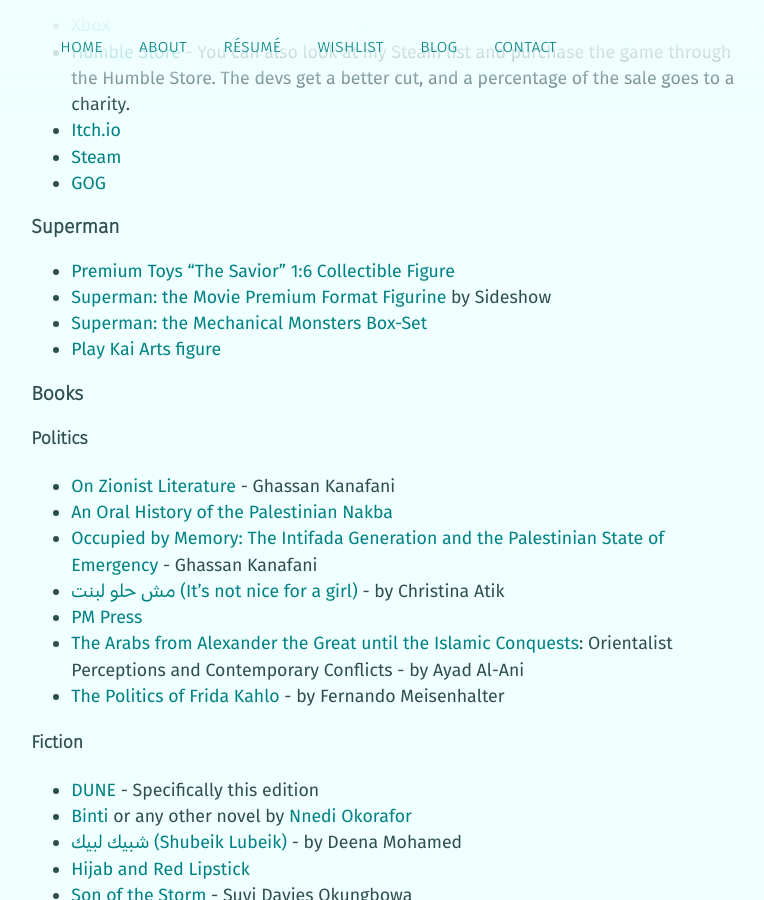
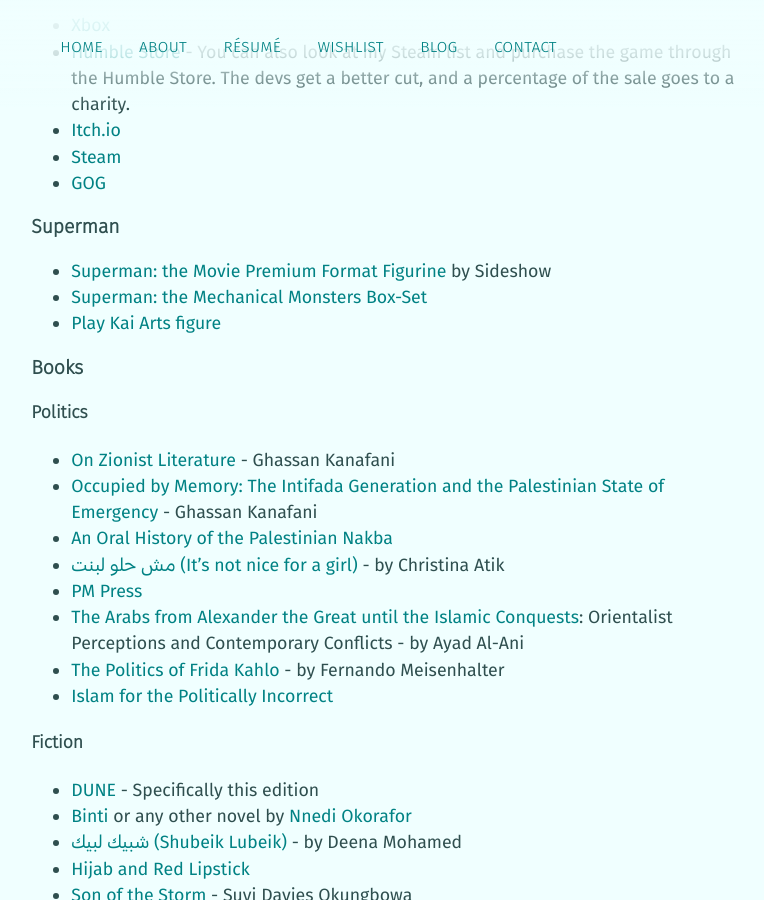
Before and after one commit to mstfacmly/mstfacmly.github.io, a Jekyll site: the page built from wishlist.md, in a window 1280 px wide and 900 px high, scrolled down 737 px. Shown: the whole window, without its empty margins (148-912 px from the left). Built offline with Jekyll 4.4.1, drawn with Linux system fonts in a browser that asks for light colours; nearby versions of some CDN libraries; a script that is not in the unit is left out; some of the changed lines change nothing that is shown.

Commit message:
update wishlist

```diff
--- a/wishlist.md
+++ b/wishlist.md
@@ -35,7 +35,6 @@
 * [GOG](https://www.gog.com/u/mchamli/wishlist)
 
 ### Superman
-* [Premium Toys "The Savior" 1:6 Collectible Figure](https://www.toyswonderland.com/product/premium-toys-the-savior-16-collectible-figure/)
 * [Superman: the Movie Premium Format Figurine](https://www.sideshow.com/collectibles/dc-comics-superman-the-movie-sideshow-collectibles-300759) by Sideshow
 * [Superman: the Mechanical Monsters Box-Set](https://www.bigbadtoystore.com/Product/VariationDetails/157966)
 * [Play Kai Arts figure](https://www.imaginationhobby.com/en/dc-comics-variant-no-6-superman-9-inch-action-figure-play-arts-kai-square-enix-product-opened-sold-in-store-en.html)
@@ -44,15 +43,13 @@
 
 #### Politics
 * [On Zionist Literature](https://www.ebb-magazine.com/books/p/on-zionist-literature) - Ghassan Kanafani
+* [Occupied by Memory: The Intifada Generation and the Palestinian State of Emergency](https://mtlshop.drawnandquarterly.com/?q=h.reports.iv&eisbn=DPbziv2lOhv9A4uw8W-2Ew) - Ghassan Kanafani
 * [An Oral History of the Palestinian Nakba](https://www.zedbooks.net/shop/book/an-oral-history-of-the-palestinian-nakba/)
-* [Occupied by Memory: The Intifada Generation and the Palestinian State of Emergency](https://mtlshop.drawnandquarterly.com/?q=h.reports.iv&eisbn=DPbziv2lOhv9A4uw8W-2Ew) - Ghassan Kanafani
 * [مش حلو لبنت (It’s not nice for a girl)](https://maamoulpress.com/It-s-Not-Nice-For-a-Girl-by-Christina-Atik) - by Christina Atik
 * [PM Press](pmpress.org)
 * [The Arabs from Alexander the Great until the Islamic Conquests](https://www.jadaliyya.com/Details/43125/Ayad-Al-Ani,-The-Arabs-from-Alexander-the-Great-until-the-Islamic-Conquests-Orientalist-Perceptions-and-Contemporary-Conflicts-New-Texts-Out-Now): Orientalist Perceptions and Contemporary Conflicts - by Ayad Al-Ani
 * [The Politics of Frida Kahlo](https://www.bookdepository.com/Politics-Frida-Kahlo-Fernando-Meisenhalter/9781719915670) -  by Fernando Meisenhalter
-{%comment%}
 * [Islam for the Politically Incorrect](http://www.gilgamesh-publishing.co.uk/islam-for-the-politically-incorrect.html)
-{%endcomment%}
 
 #### Fiction
 * [DUNE](https://shop.librairieleuguelionne.com/item/RCG13MTqOQkgyE-vQoCK1A) - Specifically this edition
```
